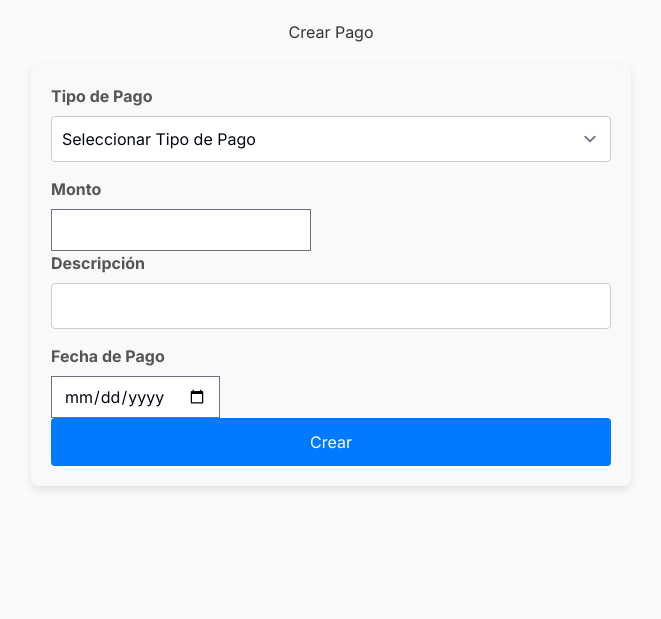
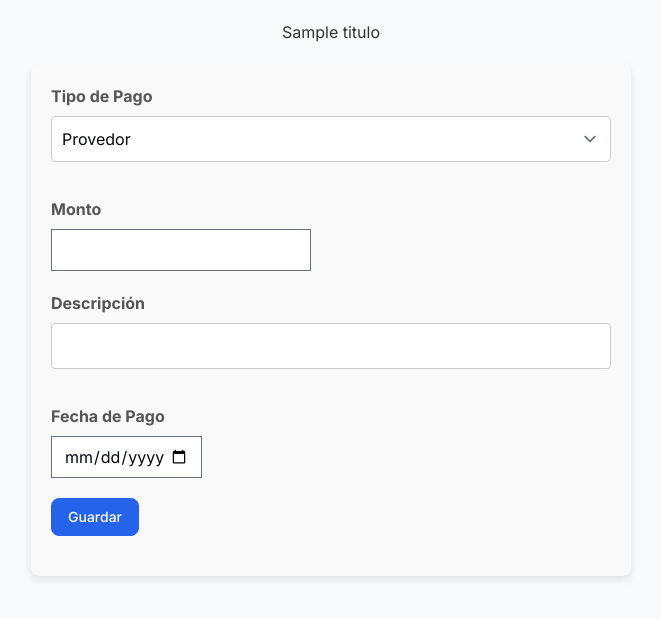
Before and after one commit to nachoeg/cedica, a Flask app: template admin/src/web/templates/pagos/crear.html in a window 1280 px wide. Shown: the part 57-676 px from the top of the page, without its empty margins (309-970 px from the left). Run offline with Flask 3, Linux system fonts and the light colour scheme; tables that the repository leaves empty hold one stand-in row (values such as "Sample post"); the template is opened without the code that fills it: values that come from a table or form of the project are taken from there, most other values are stand-ins (such as "Sample title", 1, 10 or a date in 2020); parts of the project's set-up code (start-up, migrations or seed data) failed here and were passed over.

Commit message:
Crear con formulario forms-wtf

```diff
--- a/admin/src/core/pago/pago.py
+++ b/admin/src/core/pago/pago.py
@@ -11,7 +11,7 @@ class Pago(db.Model):
 
     id = db.Column(db.Integer, primary_key=True)
     monto = db.Column(db.Double, nullable=False)
-    descripcion = db.Column(db.String(), nullable=False)
+    descripcion = db.Column(db.String(), nullable=True)
     fechaDePago = db.Column(db.DateTime, default=datetime.now)
 
     tipo_id = db.Column(db.Integer, db.ForeignKey('tipo_pago.id'), nullable=False)
--- /dev/null
+++ b/admin/src/core/pago/pago_forms.py
@@ -0,0 +1,25 @@
+from flask_wtf import FlaskForm
+from wtforms import StringField, DecimalField, SelectField, DateField, IntegerField, SubmitField
+from wtforms.validators import DataRequired, Optional, NumberRange, ValidationError
+from datetime import date
+
+class PagoForm(FlaskForm):
+    tipo_id = SelectField('Tipo de Pago', choices=[
+        ('provedor', 'Provedor'),
+        ('honorario', 'Honorario'),
+        ('gastos varios', 'Gastos varios')
+    ], validators=[DataRequired()])
+
+    monto = DecimalField('Monto', validators=[DataRequired(), NumberRange(min=0.01, message="El monto debe ser mayor a 0")])
+    descripcion = StringField('Descripción', validators=[Optional()])
+    fechaDePago = DateField('Fecha de Pago', validators=[DataRequired()])
+    dni = IntegerField('DNI')
+    submit = SubmitField('Guardar')
+
+    def validate_dni(self, dni):
+        if self.tipo_id.data == 'honorario' and not dni.data:
+            raise ValidationError('El campo DNI es obligatorio para pagos de tipo Honorario.')
+
+    def validate_fechaDePago(self, fechaDePago):
+        if fechaDePago.data and fechaDePago.data > date.today():
+            raise ValidationError('La fecha de pago no puede ser posterior a hoy.')
--- a/admin/src/web/templates/pagos/crear.html
+++ b/admin/src/web/templates/pagos/crear.html
@@ -1,6 +1,6 @@
 {% extends "layouts/base.html" %}
 
-{% block title %} Cargar pago {% endblock %}
+{% block title %} {{titulo}} {% endblock %}
 
 {% block head %}
     {{ super() }}
@@ -80,53 +80,82 @@
 {% endblock %}
 
 {% block main %}
-<h1>Crear Pago</h1>
+<h1>{{titulo}}</h1>
 
-<form method="POST" action="{{ url_for('pago.pago_crear') }}">
+<form method="POST" action="">
+    {{ form.hidden_tag() }}
 
-    <!-- Tipo de Pago -->
-    <label for="tipo_id">Tipo de Pago</label>
-    <select name="tipo_id" id="tipo_id" required onchange="toggleDNIField()">
-    <option value="">Seleccionar Tipo de Pago</option>
-        {% for tipo in tipos_pagos %}
-        <option value="{{ tipo.id }}">{{ tipo.nombre }}</option>
+    <div class="form-group">
+        {{ form.tipo_id.label }}
+        {{ form.tipo_id(class="form-control", id="tipo_id") }}  <!-- Añadir id="tipo_id" aquí -->
+        {% for error in form.tipo_id.errors %}
+            <div class="text-danger">{{ error }}</div>
         {% endfor %}
-    </select>
-
-    <!-- Monto -->
-    <label for="monto">Monto</label>
-    <input type="number" name="monto" id="monto" required min="0" step="0.01"> <!-- Validación en frontend -->
-
-    <!-- Descripción -->
-    <label for="descripcion">Descripción</label>
-    <input type="text" name="descripcion" id="descripcion" required>
-
-    <!-- Fecha de Pago -->
-    <label for="fechaDePago">Fecha de Pago</label>
-    <input type="date" name="fechaDePago" id="fechaDePago" max="{{ fecha_hoy }}" required>
-
-    <!-- DNI del Miembro (Oculto por defecto) -->
-    <div id="miembro_dni_field" style="display:none;">
-        <label for="dni">DNI del Miembro</label>
-        <input type="text" name="dni" id="dni">
     </div>
 
-    <button type="submit">Crear</button>
+    <div class="form-group">
+        {{ form.monto.label }}
+        {{ form.monto(class="form-control") }}
+        {% for error in form.monto.errors %}
+            <div class="text-danger">{{ error }}</div>
+        {% endfor %}
+    </div>
+
+    <div class="form-group">
+        {{ form.descripcion.label }}
+        {{ form.descripcion(class="form-control") }}
+        {% for error in form.descripcion.errors %}
+            <div class="text-danger">{{ error }}</div>
+        {% endfor %}
+    </div>
+
+    <div class="form-group">
+        {{ form.fechaDePago.label }}
+        {{ form.fechaDePago(class="form-control") }}
+        {% for error in form.fechaDePago.errors %}
+            <div class="text-danger">{{ error }}</div>
+        {% endfor %}
+    </div>
+
+    <div class="form-group" id="dni_group">
+        {{ form.dni.label }}
+        {{ form.dni(class="form-control") }}
+        {% for error in form.dni.errors %}
+            <div class="text-danger">{{ error }}</div>
+        {% endfor %}
+    </div>
+
+    <div class="form-group">
+        {{ form.submit(class="btn btn-primary") }}
+    </div>
 </form>
 
-<!-- Script para mostrar/ocultar el campo DNI según el tipo de pago -->
+
 <script>
-    function toggleDNIField() {
-        var tipoPagoSelect = document.getElementById("tipo_id");
-        var dniField = document.getElementById("miembro_dni_field");
-        var selectedOption = tipoPagoSelect.options[tipoPagoSelect.selectedIndex].text;
+    document.addEventListener('DOMContentLoaded', function () {
+        const today = new Date().toISOString().split('T')[0];
+        document.querySelector('[name="fechaDePago"]').setAttribute('max', today);
 
-        // Mostrar el campo DNI solo si el tipo de pago es "Honorario"
-        if (selectedOption.toLowerCase() === "honorario") {
-            dniField.style.display = "block";
-        } else {
-            dniField.style.display = "none";
+        const tipoSelect = document.getElementById('tipo_id');
+        const dniGroup = document.getElementById('dni_group');
+        const dniField = document.querySelector('[name="dni"]');
+
+        function toggleDniField() {
+            const selectedOption = tipoSelect.options[tipoSelect.selectedIndex].text;
+            if (selectedOption === 'Honorario') {
+                dniGroup.style.display = 'block';
+                dniField.setAttribute('required', 'required'); // Hacer que el DNI sea requerido
+            } else {
+                dniGroup.style.display = 'none';
+                dniField.removeAttribute('required'); // Eliminar el atributo required si no es Honorario
+            }
         }
-    }
+
+        // Verificar el estado inicial al cargar la página
+        toggleDniField();
+
+        // Escuchar los cambios en el select de tipo de pago
+        tipoSelect.addEventListener('change', toggleDniField);
+    });
 </script>
 {% endblock %}
```
Also changed, not shown: admin/src/web/controllers/pagos.py (+10 -9 lines).
